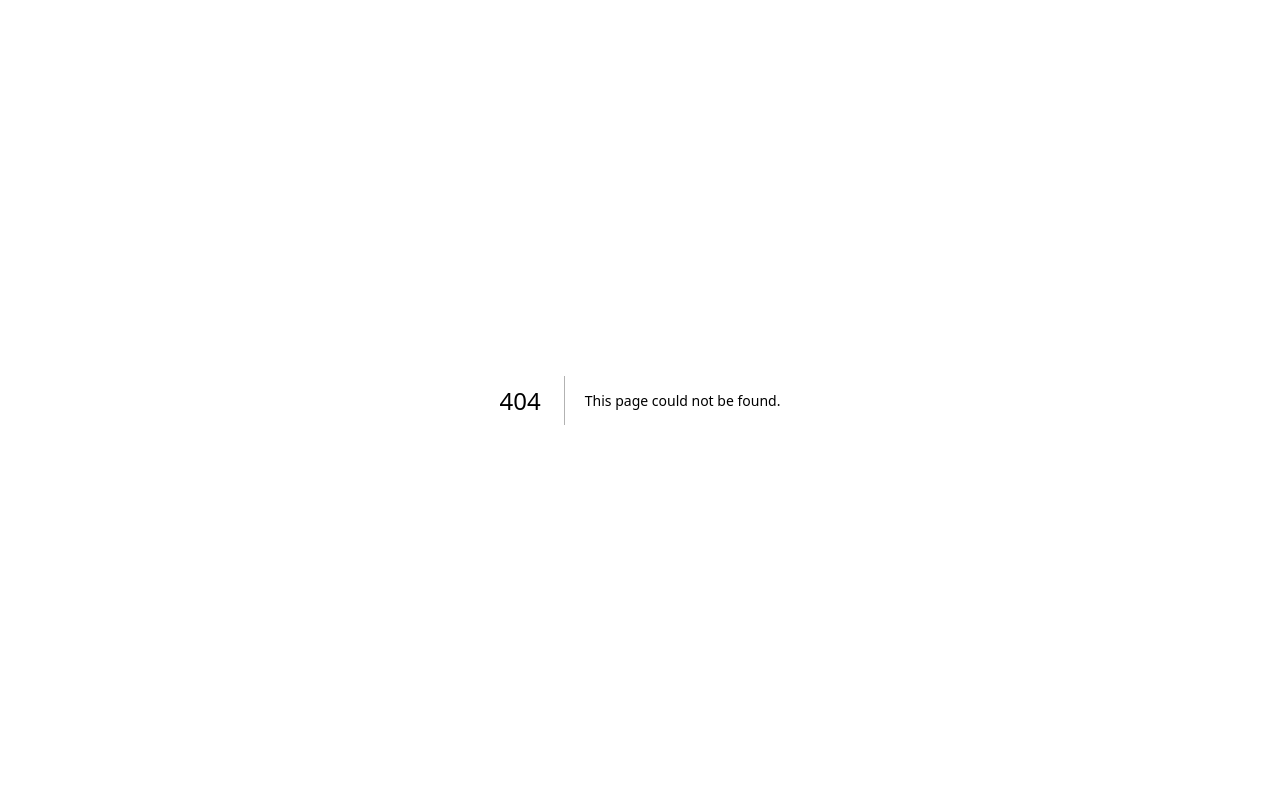
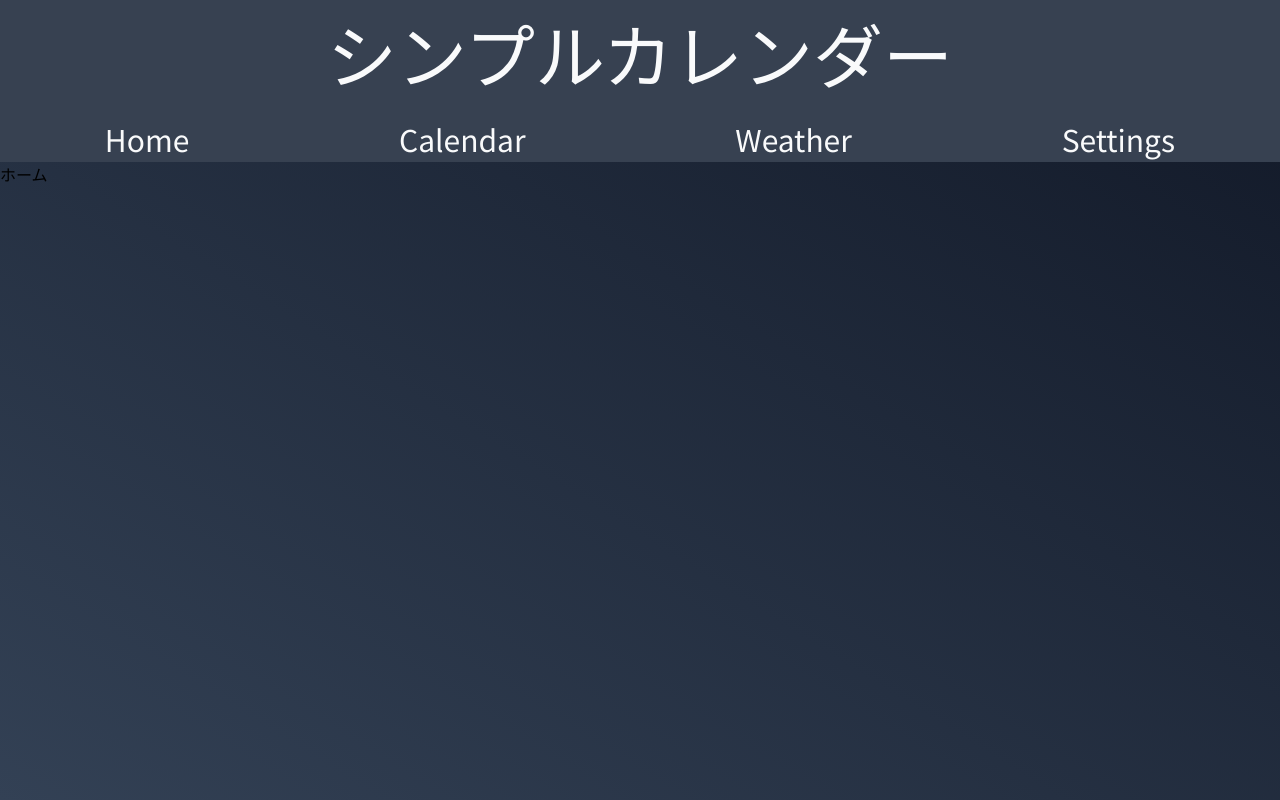
Before and after one commit to Shieru093/simple-calendar, a Next.js app: page /home in a window 1280 px wide. Before the commit this address had no page. Built offline with nearby package versions, Linux system fonts and the light colour scheme.

Commit message:
headerとmenubarの追加、ページファイルの準備

```diff
--- a/src/app/page.tsx
+++ b/src/app/(main)/home/page.tsx
@@ -1,9 +1,9 @@
-import Start from '@/components/page/Start';
+import Home from '@/components/page/Home';
 
-export default function Home() {
+export default function Page() {
 	return (
 		<main>
-			<Start />
+			<Home />
 		</main>
 	);
 }
--- /dev/null
+++ b/src/app/(main)/layout.tsx
@@ -0,0 +1,9 @@
+import Header from '@/components/ui/Header';
+export default function Layout({ children }: { children: React.ReactNode }) {
+	return (
+		<div className="bg-gradient-to-bl from-gray-900 min-h-screen to-slate-700">
+			<Header />
+			{children}
+		</div>
+	);
+}
--- /dev/null
+++ b/src/app/(main)/settings/page.tsx
@@ -0,0 +1,3 @@
+export default function Page() {
+	return <main>設定</main>;
+}
--- /dev/null
+++ b/src/app/(main)/weather/page.tsx
@@ -0,0 +1,3 @@
+export default function Page() {
+	return <main>天気</main>;
+}
--- /dev/null
+++ b/src/components/page/Home.tsx
@@ -0,0 +1,3 @@
+export default function Home() {
+	return <div className="">ホーム</div>;
+}
--- a/src/components/page/Start.tsx
+++ b/src/components/page/Start.tsx
@@ -1,5 +1,6 @@
 import { StartPageDateTime } from '@/components/ui/DateTime';
 import Link from 'next/link';
+import { pagePath } from '@/const/path';
 
 export default function Start() {
 	return (
@@ -7,7 +8,7 @@ export default function Start() {
 			<h1 className="text-[min(8vw,50px)] text-gray-50">シンプルカレンダー</h1>
 			<StartPageDateTime />
 			<Link
-				href="/calendar"
+				href={pagePath['Home']}
 				className="bg-blue-700 px-3 py-1 rounded-xl shadow-xl text-[min(6vw,40px)] text-gray-50 hover:bg-blue-500"
 			>
 				スタート
--- /dev/null
+++ b/src/components/ui/Header.tsx
@@ -0,0 +1,10 @@
+import Menubar from './Menubar';
+
+export default function Header() {
+	return (
+		<header className="bg-gray-700 text-center">
+			<h1 className="text-gray-50 text-[min(9vw,70px)]">シンプルカレンダー</h1>
+			<Menubar />
+		</header>
+	);
+}
--- /dev/null
+++ b/src/components/ui/Menu.tsx
@@ -0,0 +1,13 @@
+import Link from 'next/link';
+import { pagePath } from '@/const/path';
+
+export default function Menu({ name }: { name: string }) {
+	return (
+		<Link
+			className="pt-3 px-5 text-gray-50 text-[min(4vw,30px)]"
+			href={pagePath[name]}
+		>
+			{name}
+		</Link>
+	);
+}
--- /dev/null
+++ b/src/components/ui/Menubar.tsx
@@ -0,0 +1,18 @@
+import Menu from '@/components/ui/Menu';
+
+const menus = ['Home', 'Calendar', 'Weather', 'Settings'];
+
+export default function Menubar() {
+	return (
+		<nav className="flex justify-around">
+			{menus.map((menu) => {
+				return (
+					<Menu
+						key={menu}
+						name={menu}
+					/>
+				);
+			})}
+		</nav>
+	);
+}
--- /dev/null
+++ b/src/const/path.ts
@@ -0,0 +1,7 @@
+export const pagePath: { [key: string]: string } = {
+	Top: '/',
+	Home: '/home',
+	Calendar: '/calendar',
+	Weather: '/weather',
+	Settings: '/settings',
+};
```
Also changed, not shown: src/app/(main)/calendar/page.tsx (renamed from src/app/calendar/page.tsx).
